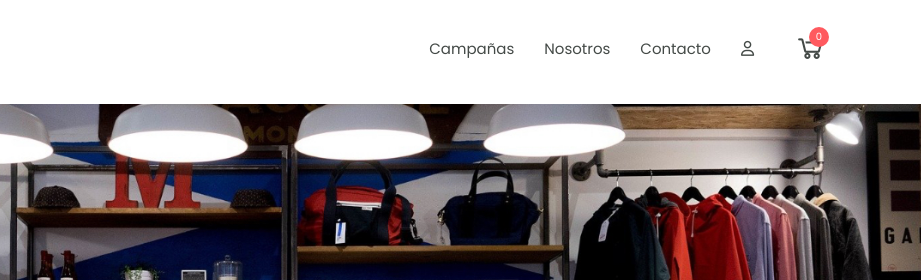
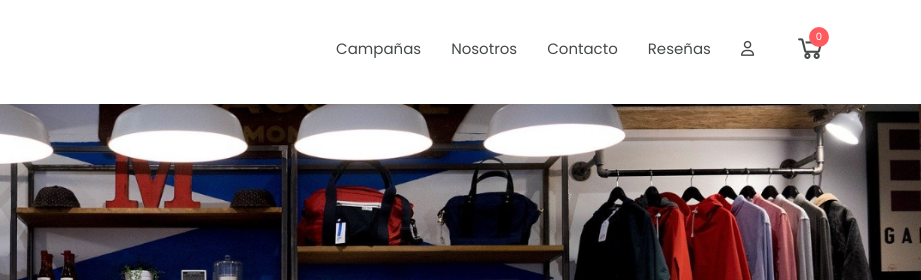
Before and after one commit to leonel1414/HomeMaster, a plain HTML site: page index.html in a window 1280 px wide. Shown: the top 280 px of the page, 359-1280 px from the left. Drawn offline with nearby package versions, Linux system fonts and the light colour scheme.

Commit message:
Se agrego Reseñas

```diff
--- a/pages/partials/header.html
+++ b/pages/partials/header.html
@@ -11,6 +11,7 @@
                     <li><a href="#">Campañas</a></li>
                     <li><a href="#">Nosotros</a></li>
                     <li><a href="/pages/contacto.html">Contacto</a></li>
+                    <li><a href="/pages/resenias.html">Reseñas</a></li>
                     <li><a href="#"><i class="fa-regular fa-user"></i></a></li>
                 </ul>
                 <div class="hm-icon-cart">
```
